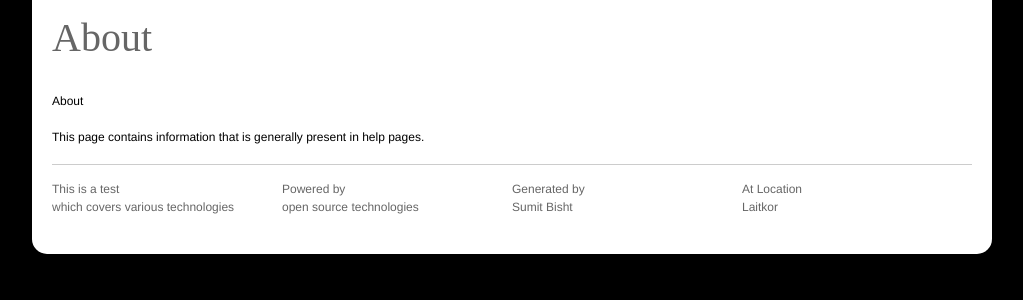
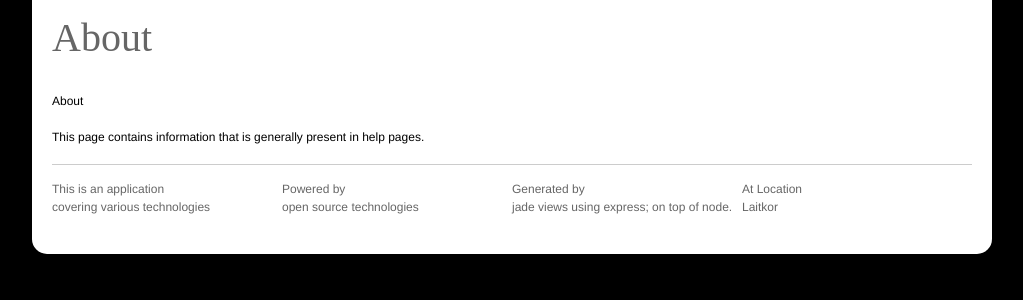
Before and after one commit to SumitBisht/node-dbuser, a Node server app: page /about in a window 1280 px wide. Shown: the part 49-349 px from the top of the page, without its empty margins (128-1151 px from the left). Run offline with Node 20, Linux system fonts and the light colour scheme.

Commit message:
modified content to reflect the changes actually in place

```diff
--- a/views/layout.jade
+++ b/views/layout.jade
@@ -20,10 +20,10 @@ html
         section.css-table
           section.four-column
             section.cell
-              p This is a test <BR />which covers various technologies
+              p This is an application <BR />covering various technologies
             section.cell
               p Powered by <BR />open source technologies
             section.cell
-              p Generated by <BR />Sumit Bisht
+              p Generated by <BR />jade views using express; on top of node.
             section.cell
               p At Location <BR />Laitkor
```
